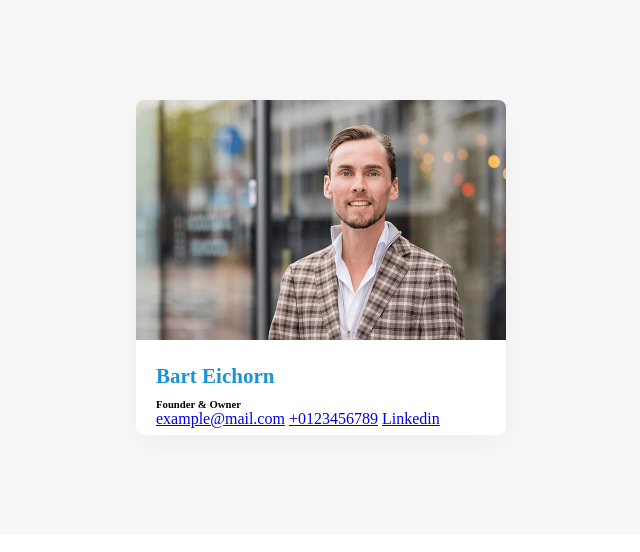
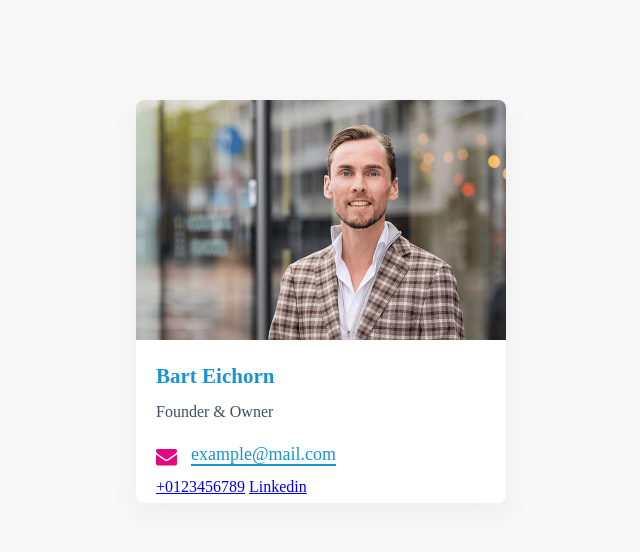
Before and after one commit to ashiqulshourav/dnStudents, a plain HTML site: page 13-04-2025/index.html in a window 1280 px wide. Shown: the whole page, without its empty margins (319-959 px from the left). Drawn offline with Linux system fonts and the light colour scheme.

Commit message:
update card design

```diff
--- a/13-04-2025/index.html
+++ b/13-04-2025/index.html
@@ -4,6 +4,11 @@
     <meta charset="UTF-8" />
     <meta name="viewport" content="width=device-width, initial-scale=1.0" />
     <title>Cards</title>
+
+    <link
+      rel="stylesheet"
+      href="https://cdnjs.cloudflare.com/ajax/libs/font-awesome/4.7.0/css/font-awesome.css"
+    />
 
     <link rel="stylesheet" href="./src/css/style.css" />
   </head>
@@ -14,7 +19,11 @@
         <div class="card-info">
           <h1>Bart Eichorn</h1>
           <h6>Founder & Owner</h6>
-          <a href="mailto:someone@example.com">example@mail.com</a>
+          <div class="contact-info">
+            <i class="fa fa-envelope" aria-hidden="true"></i>
+            <a href="mailto:someone@example.com">example@mail.com</a>
+          </div>
+
           <a href="tel:+0123456789">+0123456789</a>
           <a href="https://www.linkedin.com/in/barteichhorn/" target="_blank"
             >Linkedin</a
--- a/13-04-2025/src/css/style.css
+++ b/13-04-2025/src/css/style.css
@@ -59,3 +59,57 @@
   color: #1a93d2;
   padding-bottom: 10px;
 }
+
+.card-info h6 {
+  font-weight: 400;
+  font-size: 16px;
+  line-height: 28px;
+  color: #414e5c;
+  padding-bottom: 18px;
+}
+.contact-info {
+  padding-bottom: 11px;
+}
+.contact-info i {
+  color: #e5057f;
+  font-size: 21px;
+  vertical-align: middle;
+  margin-right: 10px;
+}
+
+.contact-info a {
+  position: relative;
+  color: #1a93d2;
+  z-index: 1;
+  text-decoration: none;
+  font-size: 18px;
+  transition: 0.3s all ease;
+  -webkit-transition: 0.3s all ease;
+  -moz-transition: 0.3s all ease;
+  -ms-transition: 0.3s all ease;
+  -o-transition: 0.3s all ease;
+}
+
+.contact-info a::after {
+  content: "";
+  position: absolute;
+  left: 0;
+  right: 0;
+  bottom: -2px;
+  height: 2px;
+  background-color: #1a93d2;
+  transition: 0.3s all ease-out;
+  -webkit-transition: 0.3s all ease-out;
+  -moz-transition: 0.3s all ease-out;
+  -ms-transition: 0.3s all ease-out;
+  -o-transition: 0.3s all ease-out;
+  z-index: -1;
+}
+
+.contact-info a:hover {
+  color: white;
+}
+
+.contact-info a:hover::after {
+  height: 100%;
+}
```
